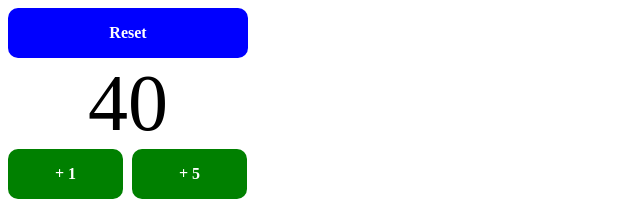
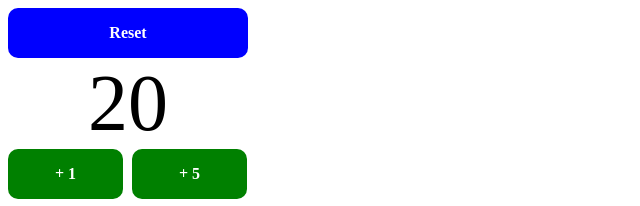
Before and after one commit to mtganon/counter, a plain HTML site: page index.html in a window 1280 px wide. Shown: the top 206 px of the page, 0-640 px from the left. Drawn offline with Linux system fonts and the light colour scheme.

Commit message:
changed starting value for standard mtg play

```diff
--- a/index.html
+++ b/index.html
@@ -5,9 +5,9 @@
     <meta name="mobile-web-app-capable" content="yes">
     <meta name="apple-mobile-web-app-capable" content="yes">
     <style>
-    *, *:before, *:after {
-  -moz-box-sizing: border-box; -webkit-box-sizing: border-box; box-sizing: border-box;
- }
+        *, *:before, *:after {
+            -moz-box-sizing: border-box; -webkit-box-sizing: border-box; box-sizing: border-box;
+        }
         .success {
             background-color: green;
             color: white;
@@ -71,7 +71,7 @@
         <a class="btn info reset" id="resetLife" href="#">Reset</a>
 
         <div class="row">
-            <div class="count" id="lifeOne">40</div>
+            <div class="count" id="lifeOne">20</div>
         </div>
         <div class="row">
             <a class="btn success" id="addOneLife" href="#">+ 1</a>
```
